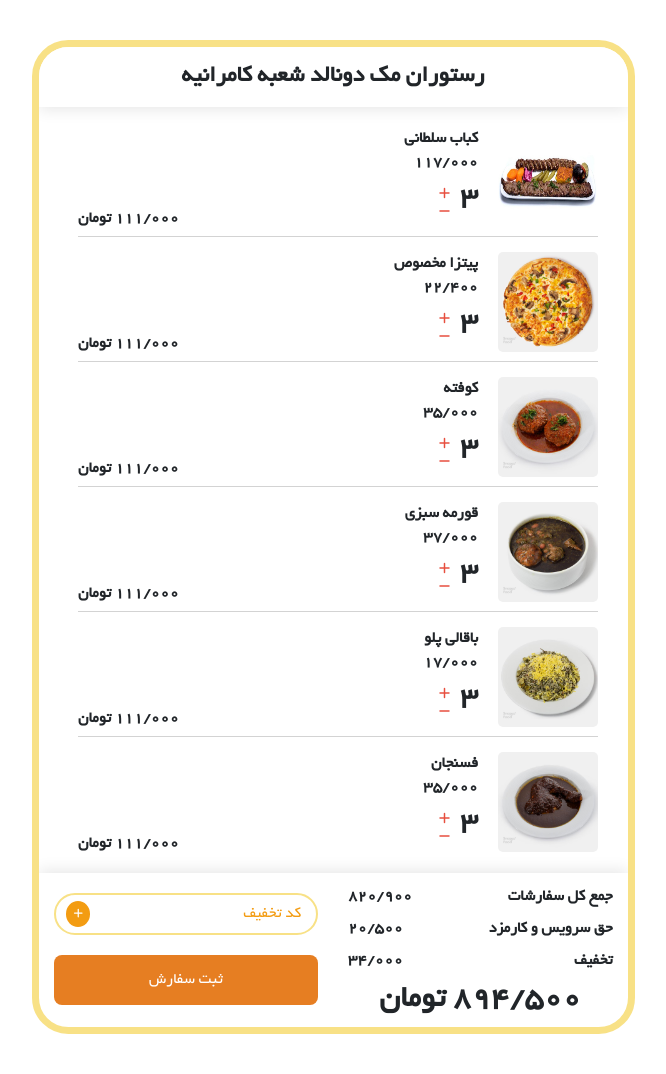
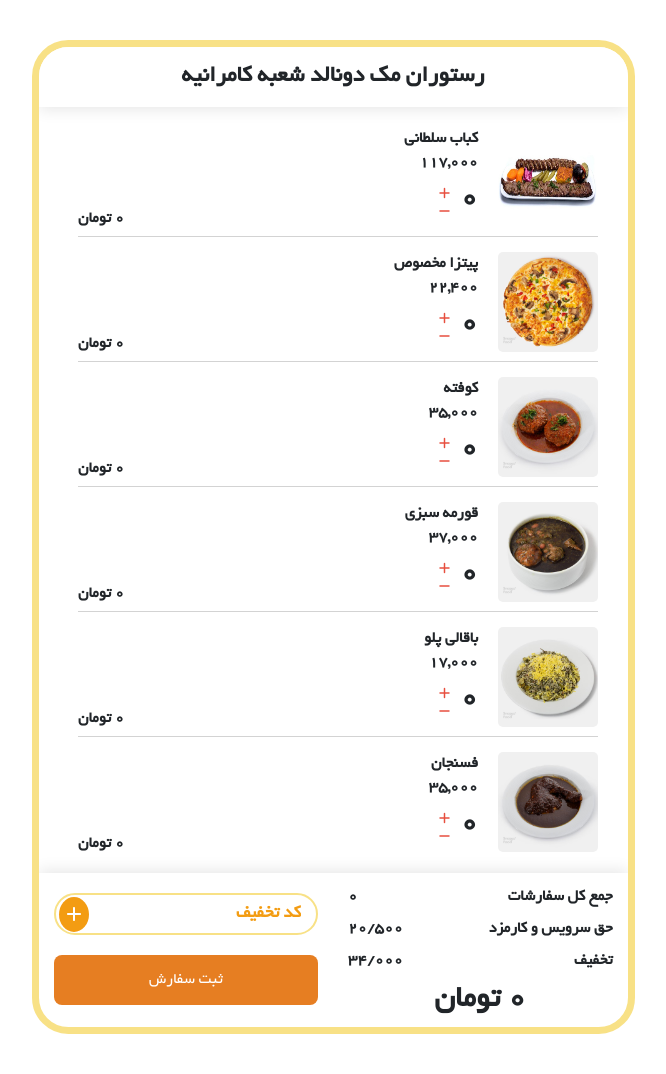
Before and after one commit to HassanRezaei71/Bill-Generator, a plain HTML site: page index.html in a window 1280 px wide. Shown: the whole page, without its empty margins (307-973 px from the left). Drawn offline with Linux system fonts and the light colour scheme.

Commit message:
Add Foods Array With Render Function

```diff
--- a/index.html
+++ b/index.html
@@ -21,8 +21,8 @@
           </div>
         </div>
         <div class="row m-0">
-          <div class="food-selection-container mx-auto">
-            <div class="food d-flex justify-content-between align-items-center">
+          <div class="mx-auto" id="food-selection-container">
+            <!-- <div class="food d-flex justify-content-between align-items-center">
               <div class="food-info-container d-flex">
                 <img src="./img/soltani.jpg" alt="soltani" class="food-img" />
                 <div class="food-info d-flex flex-column">
@@ -34,7 +34,7 @@
                   </div>
                   <div class="count-container d-flex">
                     <div id="count">
-                      <span>3</span>
+                      <span>0</span>
                     </div>
                     <div class="plus-minus d-flex flex-column">
                       <button id="plus"><i class="fas fa-plus"></i></button>
@@ -45,7 +45,7 @@
               </div>
 
               <div class="price-container">
-                <div class="price">111/000 تومان</div>
+                <div class="price">0 تومان</div>
               </div>
             </div>
 
@@ -61,7 +61,7 @@
                   </div>
                   <div class="count-container d-flex">
                     <div id="count">
-                      <span>3</span>
+                      <span>0</span>
                     </div>
                     <div class="plus-minus d-flex flex-column">
                       <button id="plus"><i class="fas fa-plus"></i></button>
@@ -72,7 +72,7 @@
               </div>
 
               <div class="price-container">
-                <div class="price">111/000 تومان</div>
+                <div class="price">0 تومان</div>
               </div>
             </div>
 
@@ -88,7 +88,7 @@
                   </div>
                   <div class="count-container d-flex">
                     <div id="count">
-                        <span>3</span>
+                      <span>0</span>
                     </div>
                     <div class="plus-minus d-flex flex-column">
                       <button id="plus"><i class="fas fa-plus"></i></button>
@@ -99,7 +99,7 @@
               </div>
 
               <div class="price-container">
-                  <div class="price">111/000 تومان</div>
+                <div class="price">0 تومان</div>
               </div>
             </div>
 
@@ -115,7 +115,7 @@
                   </div>
                   <div class="count-container d-flex">
                     <div id="count">
-                        <span>3</span>
+                      <span>0</span>
                     </div>
                     <div class="plus-minus d-flex flex-column">
                       <button id="plus"><i class="fas fa-plus"></i></button>
@@ -126,7 +126,7 @@
               </div>
 
               <div class="price-container">
-                  <div class="price">111/000 تومان</div>
+                <div class="price">0 تومان</div>
               </div>
             </div>
 
@@ -142,7 +142,7 @@
                   </div>
                   <div class="count-container d-flex">
                     <div id="count">
-                        <span>3</span>
+                      <span>0</span>
                     </div>
                     <div class="plus-minus d-flex flex-column">
                       <button id="plus"><i class="fas fa-plus"></i></button>
@@ -153,10 +153,9 @@
               </div>
 
               <div class="price-container">
-                  <div class="price">111/000 تومان</div>
+                <div class="price">0 تومان</div>
               </div>
             </div>
-
 
             <div class="food d-flex justify-content-between align-items-center">
               <div class="food-info-container d-flex">
@@ -170,7 +169,7 @@
                   </div>
                   <div class="count-container d-flex">
                     <div id="count">
-                        <span>3</span>
+                      <span>0</span>
                     </div>
                     <div class="plus-minus d-flex flex-column">
                       <button id="plus"><i class="fas fa-plus"></i></button>
@@ -181,7 +180,7 @@
               </div>
 
               <div class="price-container">
-                  <div class="price">111/000 تومان</div>
+                <div class="price">0 تومان</div>
               </div>
             </div>
 
@@ -197,7 +196,7 @@
                   </div>
                   <div class="count-container d-flex">
                     <div id="count">
-                        <span>3</span>
+                      <span>0</span>
                     </div>
                     <div class="plus-minus d-flex flex-column">
                       <button id="plus"><i class="fas fa-plus"></i></button>
@@ -208,7 +207,7 @@
               </div>
 
               <div class="price-container">
-                  <div class="price">111/000 تومان</div>
+                <div class="price">0 تومان</div>
               </div>
             </div>
 
@@ -224,7 +223,7 @@
                   </div>
                   <div class="count-container d-flex">
                     <div id="count">
-                        <span>3</span>
+                      <span>0</span>
                     </div>
                     <div class="plus-minus d-flex flex-column">
                       <button id="plus"><i class="fas fa-plus"></i></button>
@@ -235,9 +234,9 @@
               </div>
 
               <div class="price-container">
-                  <div class="price">111/000 تومان</div>
+                <div class="price">0 تومان</div>
               </div>
-              </div>
+            </div> -->
           </div>
         </div>
         <div class="row m-0">
@@ -245,7 +244,7 @@
             <div class="col d-flex flex-column pt-2" id="bills">
               <div class="sum-container d-flex justify-content-between my-1">
                 <div>جمع کل سفارشات</div>
-                <div id="sum">820/900</div>
+                <div id="sum">0</div>
               </div>
               <div
                 class="services-container d-flex justify-content-between my-1"
@@ -260,7 +259,7 @@
                 <div id="discount">34/000</div>
               </div>
               <div class="result-container d-flex justify-content-center">
-                <div id="result">894/500 تومان</div>
+                <div id="result">0 تومان</div>
               </div>
             </div>
             <div
--- a/script/script.js
+++ b/script/script.js
@@ -0,0 +1,102 @@
+const foods = [
+  {
+    id: 100,
+    name: "کباب سلطانی",
+    price: 117000,
+    img: "./img/soltani.jpg",
+    alt: "soltani"
+  },
+  {
+    id: 120,
+    name: "پیتزا مخصوص",
+    price: 22400,
+    img: "./img/makhsos.jpg",
+    alt: "makhsos"
+  },
+  {
+    id: 130,
+    name: "کوفته",
+    price: 35000,
+    img: "./img/kofteh.jpg",
+    alt: "kofteh"
+  },
+  {
+    id: 140,
+    name: "قورمه سبزی",
+    price: 37000,
+    img: "./img/ghormeh.jpg",
+    alt: "ghormeh"
+  },
+  {
+    id: 150,
+    name: "باقالی پلو",
+    price: 17000,
+    img: "./img/baghali.jpg",
+    alt: "baghali"
+  },
+  {
+    id: 160,
+    name: "فسنجان",
+    price: 35000,
+    img: "./img/fesenjan.jpg",
+    alt: "fesenjan"
+  },
+  {
+    id: 170,
+    name: "ماهیچه گوسفندی",
+    price: 125000,
+    img: "./img/mahiche.jpg",
+    alt: "mahiche"
+  },
+  {
+    id: 180,
+    name: "ماهی قزل آلا",
+    price: 31000,
+    img: "./img/ghezel.jpg",
+    alt: "ghezel"
+  },
+];
+
+let cart = {
+  items: [],
+  totalValue: 0,
+};
+
+function numberWithCommas(x) {
+  return x.toString().replace(/\B(?=(\d{3})+(?!\d))/g, ",");
+}
+
+function renderAllFood() {
+  const foodItems = $("#food-selection-container");
+  foodItems.html("");
+  foods.forEach(function (food, index) {
+    foodItems.append(`<div class="food d-flex justify-content-between align-items-center">
+    <div class="food-info-container d-flex">
+      <img src="${food.img}" alt="${food.alt}" class="food-img" />
+      <div class="food-info d-flex flex-column">
+        <div class="food-name">
+          ${food.name}
+        </div>
+        <div class="food-price mb-2">
+          ${numberWithCommas(food.price)}
+        </div>
+        <div class="count-container d-flex">
+          <div id="count">
+            <span>0</span>
+          </div>
+          <div class="plus-minus d-flex flex-column">
+            <button id="plus"><i class="fas fa-plus"></i></button>
+            <button id="minus"><i class="fa fa-minus"></i></button>
+          </div>
+        </div>
+      </div>
+    </div>
+
+    <div class="price-container">
+      <div class="price">0 تومان</div>
+    </div>
+  </div>`);
+  });
+}
+
+renderAllFood();
--- a/style/style.css
+++ b/style/style.css
@@ -33,57 +33,66 @@ body {
   font-weight: bold;
 }
 
-
-.food-selection-container{
+#food-selection-container {
   width: 90%;
   height: 740px;
   overflow-y: auto;
   padding-left: 10px;
 }
 
-#result{
+#result {
   font-size: 32px;
 }
 
-.discount-code{
+.discount-code {
   height: 42px;
   border: 2px solid rgba(241, 196, 15, 0.5);
   border-radius: 1.5rem;
   display: flex;
   justify-content: space-between;
   align-items: center;
-  padding: 0px 10px;
+  padding-right: 10px;
+  padding-left: 3px;
   margin: 20px 0;
 }
 
-.input-discount{
+.input-discount {
   padding-right: 5px;
   border: none;
   width: 80%;
 }
 
-.input-discount::placeholder{
+.input-discount::placeholder {
+  font-family: 'yekan';
+  font-size: 18px;
+  font-weight: bold;
   color: #f39c12;
 }
 
-.input-discount:focus{
+.input-discount:focus {
   border: none;
   outline: none;
 }
 
-.plus-discount{
-  font-size: 10px;
+.plus-discount {
+  font-size: 16px;
+  font-weight: 100;
   color: white;
 }
 
-#add-discount{
+#add-discount {
   border: none;
   outline: none;
   background-color: #f39c12;
   border-radius: 50%;
+  width: 30px;
+  height: 35px;
+  display: flex;
+  align-items: center;
+  justify-content: center;
 }
 
-.sub-btn{
+.sub-btn {
   border: none;
   outline: none;
   background-color: #e67e22;
@@ -93,11 +102,11 @@ body {
   border-radius: 8px;
 }
 
-.sub-btn:focus{
+.sub-btn:focus {
   outline: none;
 }
 
-.food-img{
+.food-img {
   width: 100px;
   height: 100px;
   margin-left: 20px;
@@ -105,7 +114,7 @@ body {
 }
 
 #plus,
-#minus{
+#minus {
   background-color: transparent;
   border: none;
   outline: none;
@@ -115,35 +124,35 @@ body {
   color: #e74f3f;
 }
 
-.plus-minus{
-  margin-right: 8px
+.plus-minus {
+  margin-right: 8px;
 }
 
-.count-container{
+.count-container {
   height: 40px;
   align-items: flex-end;
 }
 
-#count{
+#count {
   font-size: 30px;
   display: flex;
   align-items: center;
 }
 
-.food{
+.food {
   height: 120px;
   padding: 5px 0;
   border-bottom: 1px solid lightgray;
   margin-bottom: 5px;
 }
 
-.price-container{
+.price-container {
   height: 100%;
   display: flex;
   align-items: flex-end;
 }
 
-.bill-container{
+.bill-container {
   height: 160px;
   box-shadow: 0px -2px 15px rgb(229, 229, 229);
   z-index: 4;
```
Lines whose indentation alone changed are shown as unchanged.
